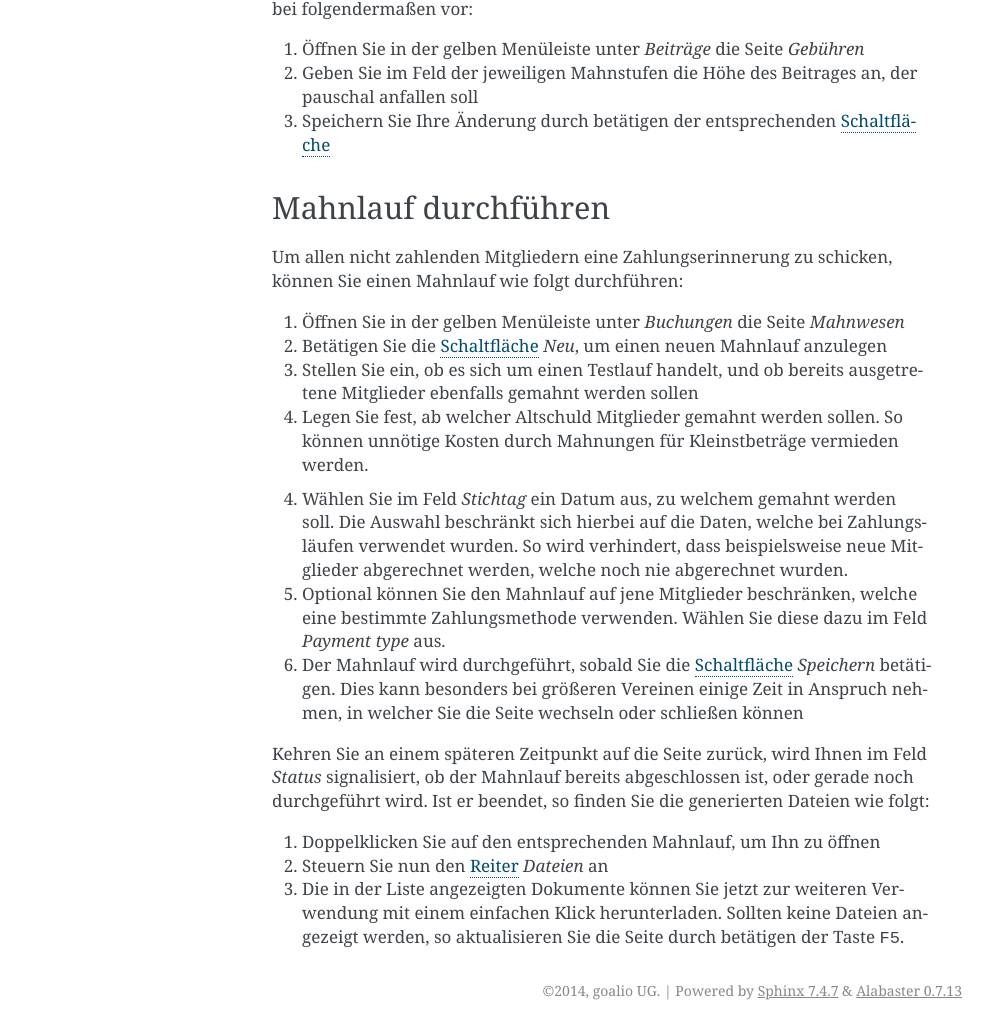
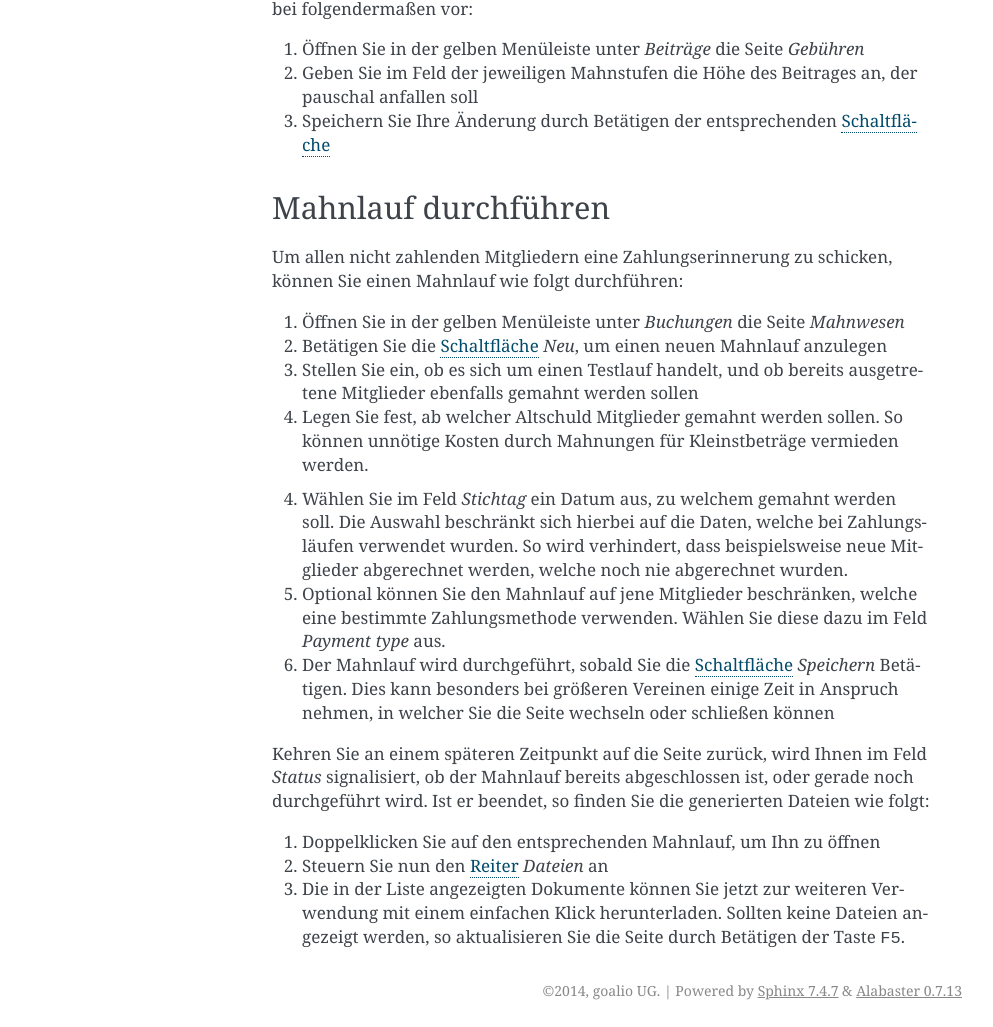
Before and after one commit to goalio/docs, a Sphinx documentation site: the page built from docs/module/finanzen/mahnwesen.rst, in a window 1280 px wide. Shown: the part 434-1461 px from the top of the page, without its empty margins (148-1141 px from the left). Built offline with Sphinx 7.4.7, drawn with Linux system fonts in a browser that asks for light colours; formulas are drawn with MathJax 3; pages that are not in the unit, such as notebooks, are missing from menus.

```diff
--- a/docs/module/finanzen/mahnwesen.rst
+++ b/docs/module/finanzen/mahnwesen.rst
@@ -15,7 +15,7 @@ Der Verein hat dabei in goalio die Möglichkeit, die Höhe der Gebühr für die
 
 2. Geben Sie im Feld der jeweiligen Mahnstufen die Höhe des Beitrages an, der pauschal anfallen soll
 
-3. Speichern Sie Ihre Änderung durch betätigen der entsprechenden Schaltfläche_
+3. Speichern Sie Ihre Änderung durch Betätigen der entsprechenden Schaltfläche_
 
 Mahnlauf durchführen
 --------------------
@@ -34,7 +34,7 @@ Um allen nicht zahlenden Mitgliedern eine Zahlungserinnerung zu schicken, könne
 
 5. Optional können Sie den Mahnlauf auf jene Mitglieder beschränken, welche eine bestimmte Zahlungsmethode verwenden. Wählen Sie diese dazu im Feld *Payment type* aus.
 
-6. Der Mahnlauf wird durchgeführt, sobald Sie die Schaltfläche_ *Speichern* betätigen. Dies kann besonders bei größeren Vereinen einige Zeit in Anspruch nehmen, in welcher Sie die Seite wechseln oder schließen können
+6. Der Mahnlauf wird durchgeführt, sobald Sie die Schaltfläche_ *Speichern* Betätigen. Dies kann besonders bei größeren Vereinen einige Zeit in Anspruch nehmen, in welcher Sie die Seite wechseln oder schließen können
 
 Kehren Sie an einem späteren Zeitpunkt auf die Seite zurück, wird Ihnen im Feld *Status* signalisiert, ob der Mahnlauf bereits abgeschlossen ist, oder gerade noch durchgeführt wird. Ist er beendet, so finden Sie die generierten Dateien wie folgt:
 
@@ -42,7 +42,7 @@ Kehren Sie an einem späteren Zeitpunkt auf die Seite zurück, wird Ihnen im Fel
 
 2. Steuern Sie nun den Reiter_ *Dateien* an
 
-3. Die in der Liste angezeigten Dokumente können Sie jetzt zur weiteren Verwendung mit einem einfachen Klick herunterladen. Sollten keine Dateien angezeigt werden, so aktualisieren Sie die Seite durch betätigen der Taste :kbd:`F5`.
+3. Die in der Liste angezeigten Dokumente können Sie jetzt zur weiteren Verwendung mit einem einfachen Klick herunterladen. Sollten keine Dateien angezeigt werden, so aktualisieren Sie die Seite durch Betätigen der Taste :kbd:`F5`.
 
 .. _Reiter: /de/latest/erste-schritte/benutzeroberflaeche.html#reiter
 .. _Schaltfläche: /de/latest/erste-schritte/benutzeroberflaeche.html#schaltflachen
```
